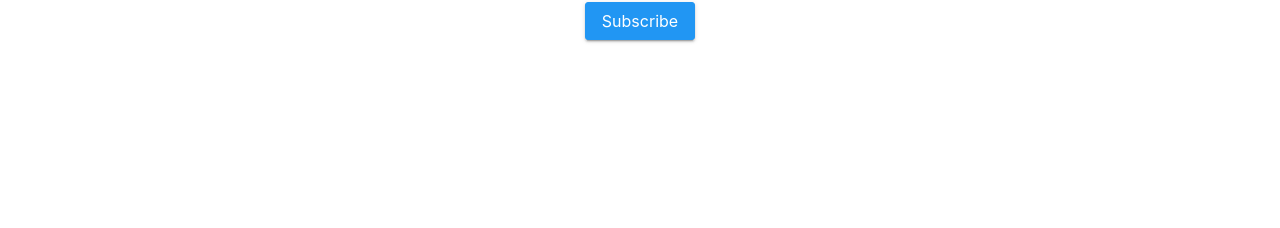
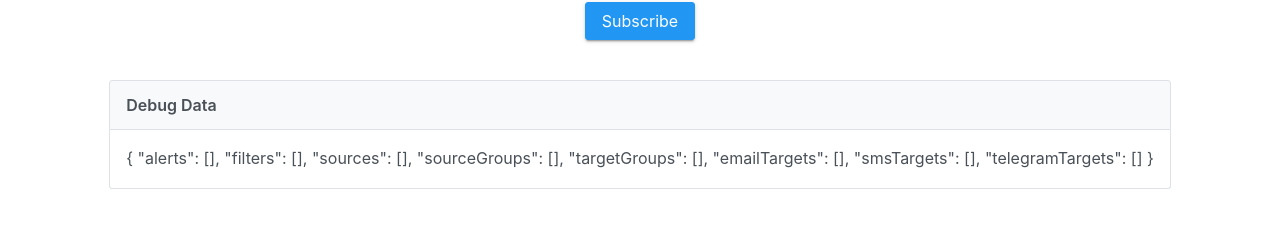
Before and after one commit to notifi-network/notifi-vue-sample, a Vue app: page / in a window 1280 px wide. Shown: the part 528-756 px from the top of the page. Built offline with nearby package versions, Linux system fonts and the light colour scheme; what @notifi-network/notifi-axios-adapter, @notifi-network/notifi-axios-utils, @solana/wallet-adapter-wallets would draw is missing.

Commit message:
chore: revert

```diff
--- a/src/components/SubscribeForm.vue
+++ b/src/components/SubscribeForm.vue
@@ -64,7 +64,7 @@
       </Button>
     </div>
     <div>
-      <Panel v-if="clientData.alerts.length > 0" header="Debug Data">
+      <Panel v-if="clientData" header="Debug Data">
         {{ clientData }}
       </Panel>
     </div>
```
